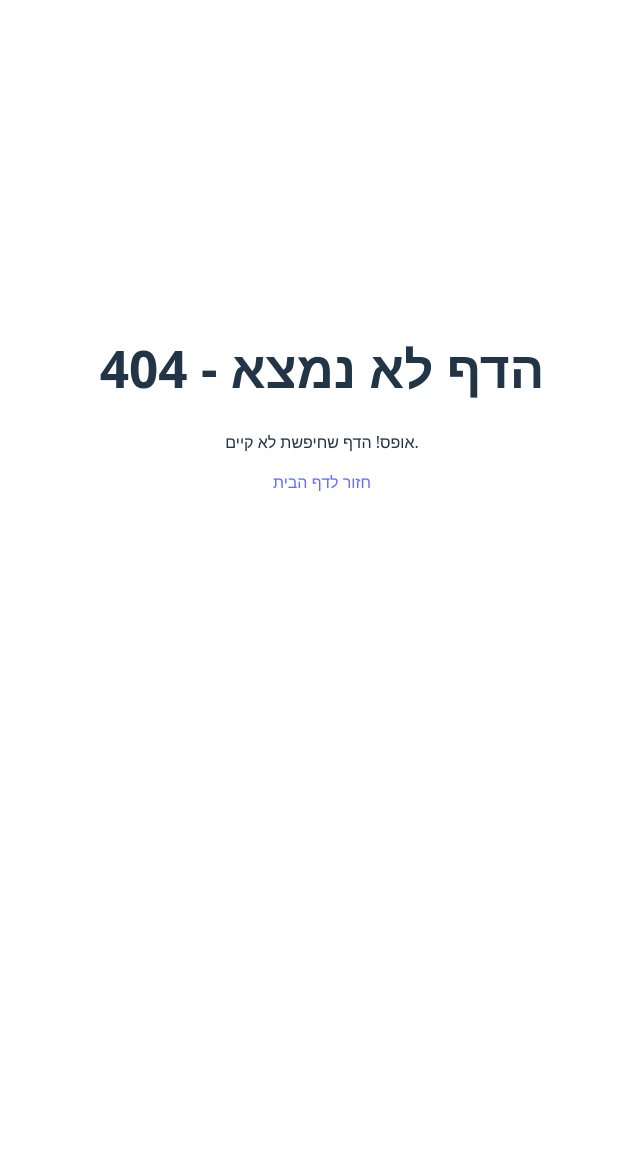
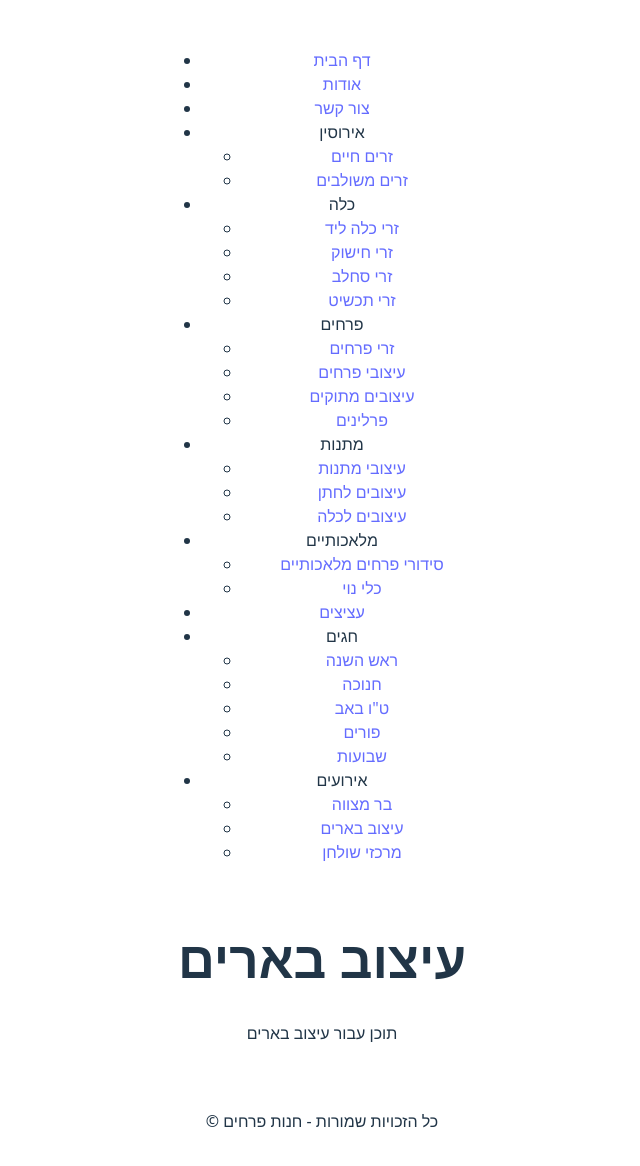
Before and after one commit to tamar0583235240/ShoshanatEmakim, a React (Vite) app in the folder frontend/: page /events/bars in a window 1280 px wide. Before the commit this address had no page. Shown: the top 1166 px of the page, without its empty margins (318-958 px from the left). Before the commit the page ends 800 px from the top, so only its background shows below. Built offline with nearby package versions, Linux system fonts and the light colour scheme.

Commit message:
Fix Navbar implementation

```diff
--- /dev/null
+++ b/frontend/src/pages/AboutPage.tsx
@@ -0,0 +1,10 @@
+const AboutPage = () => {
+  return (
+    <div>
+      <h1>אודות</h1>
+      <p>מידע על החברה שלנו</p>
+    </div>
+  );
+};
+
+export default AboutPage;
--- /dev/null
+++ b/frontend/src/pages/CategoryPage.tsx
@@ -0,0 +1,14 @@
+interface CategoryPageProps {
+  title: string;
+}
+
+const CategoryPage: React.FC<CategoryPageProps> = ({ title }) => {
+  return (
+    <div>
+      <h1>{title}</h1>
+      <p>תוכן עבור {title}</p>
+    </div>
+  );
+};
+
+export default CategoryPage;
--- /dev/null
+++ b/frontend/src/pages/ContactPage.tsx
@@ -0,0 +1,10 @@
+const ContactPage = () => {
+  return (
+    <div>
+      <h1>צור קשר</h1>
+      <p>פרטי יצירת קשר</p>
+    </div>
+  );
+};
+
+export default ContactPage;
--- /dev/null
+++ b/frontend/src/pages/HomePage.tsx
@@ -0,0 +1,10 @@
+const HomePage: React.FC = () => {
+  return (
+    <div>
+      <h1>דף הבית</h1>
+      <p>ברוכים הבאים לאתר הפרחים שלנו</p>
+    </div>
+  );
+};
+
+export default HomePage;
--- a/frontend/src/routes/router.tsx
+++ b/frontend/src/routes/router.tsx
@@ -1,80 +1,80 @@
 import { createBrowserRouter } from "react-router-dom";
 import AppLayout from "./AppLayout";
-// import HomePage from "./pages/HomePage";
-// import AboutPage from "./pages/AboutPage";
-// import ContactPage from "./pages/ContactPage";
-// import CategoryPage from "./pages/CategoryPage";
+import HomePage from "../pages/HomePage";
+import AboutPage from "../pages/AboutPage";
+import ContactPage from "../pages/ContactPage";
+import CategoryPage from "../pages/CategoryPage";
 import NotFound from "../pages/NotFound";
 
 const router = createBrowserRouter([
   {
     path: '/',
     element: <AppLayout />,
-    // children: [
-    //   { index: true, element: <HomePage /> },
-    //   { path: 'about', element: <AboutPage /> },
-    //   { path: 'contact', element: <ContactPage /> },
+    children: [
+      { index: true, element: <HomePage /> },
+      { path: 'about', element: <AboutPage /> },
+      { path: 'contact', element: <ContactPage /> },
 
-    //   {
-    //     path: 'engagement',
-    //     children: [
-    //       { path: 'live', element: <CategoryPage title="זרים חיים" /> },
-    //       { path: 'mixed', element: <CategoryPage title="זרים משולבים" /> },
-    //     ],
-    //   },
-    //   {
-    //     path: 'bride',
-    //     children: [
-    //       { path: 'hand', element: <CategoryPage title="זרי כלה ליד" /> },
-    //       { path: 'hoop', element: <CategoryPage title="זרי חישוק" /> },
-    //       { path: 'orchid', element: <CategoryPage title="זרי סחלב" /> },
-    //       { path: 'jewel', element: <CategoryPage title="זרי תכשיט" /> },
-    //     ],
-    //   },
-    //   {
-    //     path: 'flowers',
-    //     children: [
-    //       { path: 'bouquets', element: <CategoryPage title="זרי פרחים" /> },
-    //       { path: 'designs', element: <CategoryPage title="עיצובי פרחים" /> },
-    //       { path: 'sweets', element: <CategoryPage title="עיצובים מתוקים" /> },
-    //       { path: 'pralines', element: <CategoryPage title="פרלינים" /> },
-    //     ],
-    //   },
-    //   {
-    //     path: 'gifts',
-    //     children: [
-    //       { path: 'designs', element: <CategoryPage title="עיצובי מתנות" /> },
-    //       { path: 'groom', element: <CategoryPage title="עיצובים לחתן" /> },
-    //       { path: 'bride', element: <CategoryPage title="עיצובים לכלה" /> },
-    //     ],
-    //   },
-    //   {
-    //     path: 'artificial',
-    //     children: [
-    //       { path: 'arrangements', element: <CategoryPage title="סידורי פרחים מלאכותיים" /> },
-    //       { path: 'decor', element: <CategoryPage title="כלי נוי" /> },
-    //     ],
-    //   },
-    //   { path: 'plants', element: <CategoryPage title="עציצים" /> },
-    //   {
-    //     path: 'holidays',
-    //     children: [
-    //       { path: 'rosh-hashana', element: <CategoryPage title="ראש השנה" /> },
-    //       { path: 'hanukkah', element: <CategoryPage title="חנוכה" /> },
-    //       { path: 'tu-bav', element: <CategoryPage title="ט\"ו באב" /> },
-    //       { path: 'purim', element: <CategoryPage title="פורים" /> },
-    //       { path: 'shavuot', element: <CategoryPage title="שבועות" /> },
-    //     ],
-    //   },
-    //   {
-    //     path: 'events',
-    //     children: [
-    //       { path: 'bar-mitzvah', element: <CategoryPage title="בר מצווה" /> },
-    //       { path: 'bars', element: <CategoryPage title="עיצוב בארים" /> },
-    //       { path: 'centerpieces', element: <CategoryPage title="מרכזי שולחן" /> },
-    //     ],
-    //   },
-    // ],
+      {
+        path: 'engagement',
+        children: [
+          { path: 'live', element: <CategoryPage title="זרים חיים" /> },
+          { path: 'mixed', element: <CategoryPage title="זרים משולבים" /> },
+        ],
+      },
+      {
+        path: 'bride',
+        children: [
+          { path: 'hand', element: <CategoryPage title="זרי כלה ליד" /> },
+          { path: 'hoop', element: <CategoryPage title="זרי חישוק" /> },
+          { path: 'orchid', element: <CategoryPage title="זרי סחלב" /> },
+          { path: 'jewel', element: <CategoryPage title="זרי תכשיט" /> },
+        ],
+      },
+      {
+        path: 'flowers',
+        children: [
+          { path: 'bouquets', element: <CategoryPage title="זרי פרחים" /> },
+          { path: 'designs', element: <CategoryPage title="עיצובי פרחים" /> },
+          { path: 'sweets', element: <CategoryPage title="עיצובים מתוקים" /> },
+          { path: 'pralines', element: <CategoryPage title="פרלינים" /> },
+        ],
+      },
+      {
+        path: 'gifts',
+        children: [
+          { path: 'designs', element: <CategoryPage title="עיצובי מתנות" /> },
+          { path: 'groom', element: <CategoryPage title="עיצובים לחתן" /> },
+          { path: 'bride', element: <CategoryPage title="עיצובים לכלה" /> },
+        ],
+      },
+      {
+        path: 'artificial',
+        children: [
+          { path: 'arrangements', element: <CategoryPage title="סידורי פרחים מלאכותיים" /> },
+          { path: 'decor', element: <CategoryPage title="כלי נוי" /> },
+        ],
+      },
+      { path: 'plants', element: <CategoryPage title="עציצים" /> },
+      {
+        path: 'holidays',
+        children: [
+          { path: 'rosh-hashana', element: <CategoryPage title="ראש השנה" /> },
+          { path: 'hanukkah', element: <CategoryPage title="חנוכה" /> },
+          { path: 'tu-bav', element: <CategoryPage title='ט"ו באב' /> },
+          { path: 'purim', element: <CategoryPage title="פורים" /> },
+          { path: 'shavuot', element: <CategoryPage title="שבועות" /> },
+        ],
+      },
+      {
+        path: 'events',
+        children: [
+          { path: 'bar-mitzvah', element: <CategoryPage title="בר מצווה" /> },
+          { path: 'bars', element: <CategoryPage title="עיצוב בארים" /> },
+          { path: 'centerpieces', element: <CategoryPage title="מרכזי שולחן" /> },
+        ],
+      },
+    ],
   },
   { path: '*', element: <NotFound /> },
 ]);
```
